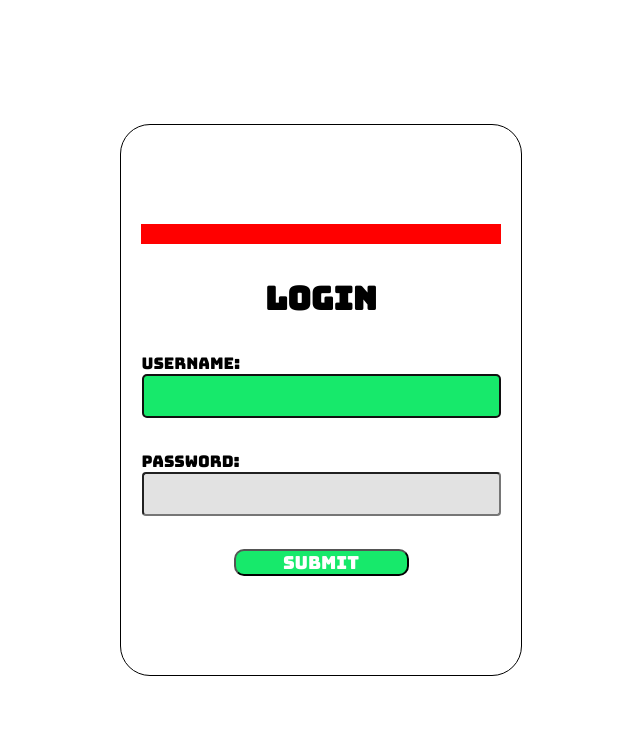
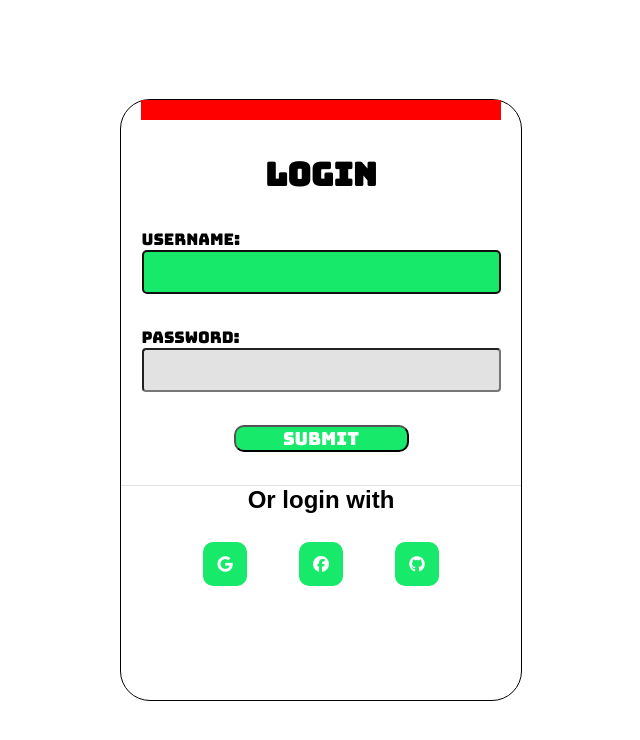
Before and after one commit to sameer-ahmed123/Accounts-app-As-Python-package, a Django app: page /accounts/login in a window 1280 px wide. Shown: the top 740 px of the page, without its empty margins (319-959 px from the left). Run offline with Django 4.2, Linux system fonts and the light colour scheme; some libraries are stand-ins or nearby versions.

Commit message:
added icons loginPage - Lp

```diff
--- a/Accounts/static/main.css
+++ b/Accounts/static/main.css
@@ -18,11 +18,11 @@ h1 {
 }
 
 .login_form {
-    height: 550px;
+    height: 600px;
     width: 400px;
     display: flex;
     flex-direction: column;
-    justify-content: center;
+    /* justify-content: center; */
     align-items: center;
     gap: 33px;
     border: 1px solid #000;
@@ -95,3 +95,24 @@ h1 {
     transform: scale(1.04);
     box-shadow: 5px 5px 25px rgba(0, 0, 0, 0.4);
 }
+
+.login_icon_wrapper{
+    display: flex;
+    align-items: center;
+    justify-content: space-evenly;
+    width: 85%;
+    height: 100px;
+    min-height: 100px;
+    /* background-color: #000; */
+}
+
+.icon_container{
+    display: flex;
+    justify-content: center;
+    align-items: center;
+    background-color: #17E96B;
+    min-height: 24px;
+    min-width: 24px;
+    padding: 10px;
+    border-radius: 10px;
+}
--- a/Accounts/templates/Base.html
+++ b/Accounts/templates/Base.html
@@ -8,6 +8,7 @@
     <title></title>
     <link rel="stylesheet" href="{% static 'main.css' %}">
     <link href='https://fonts.googleapis.com/css?family=Bungee' rel='stylesheet'>
+    <script src="https://kit.fontawesome.com/a4fbd4b5ce.js" crossorigin="anonymous"></script>
 </head>
 <body>
     <!-- <h1>main base</h1> -->
--- a/Accounts/templates/login.html
+++ b/Accounts/templates/login.html
@@ -12,6 +12,26 @@
         {% csrf_token %}
         {{form.as_p}}
         <input class="login_submit" id="login_submit" type="submit">
+        <div
+            style="width:100%;text-align:center;display: flex;align-items: center;justify-content: center;flex-direction: column;border-top: 1px solid #e2e2e2;">
+            <h2>Or login with</h2>
+
+            <div class="login_icon_wrapper">
+
+                <div class="icon_container">
+                    <i class="fa-brands fa-google" style="color: #ffffff;"></i>
+                </div>
+                <div class="icon_container">
+                    <i class="fa-brands fa-facebook" style="color: #ffffff;"></i>
+                </div>
+                <div class="icon_container">
+                    <i class="fa-brands fa-github" style="color: #ffffff;"></i>
+                </div>
+
+            </div>
+
+        </div>
+
     </form>
 
 
```
Also changed, not shown: db.sqlite3.
